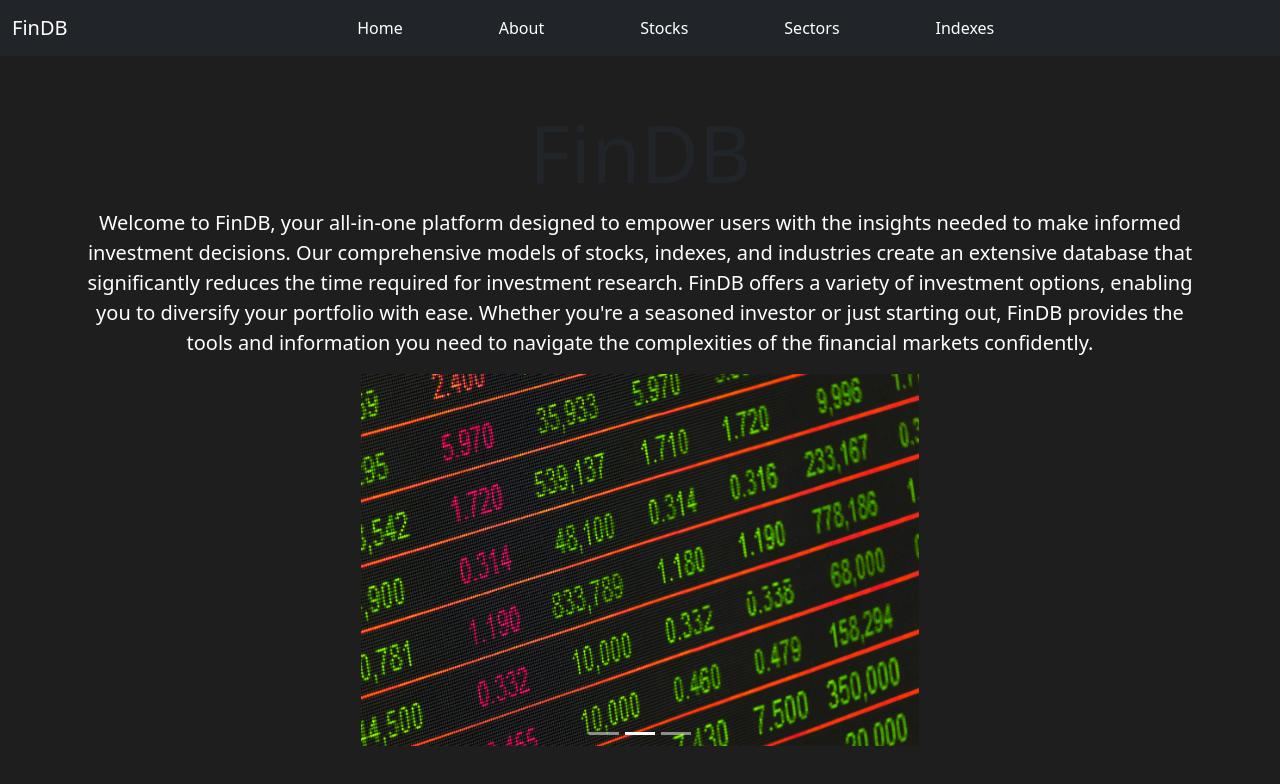
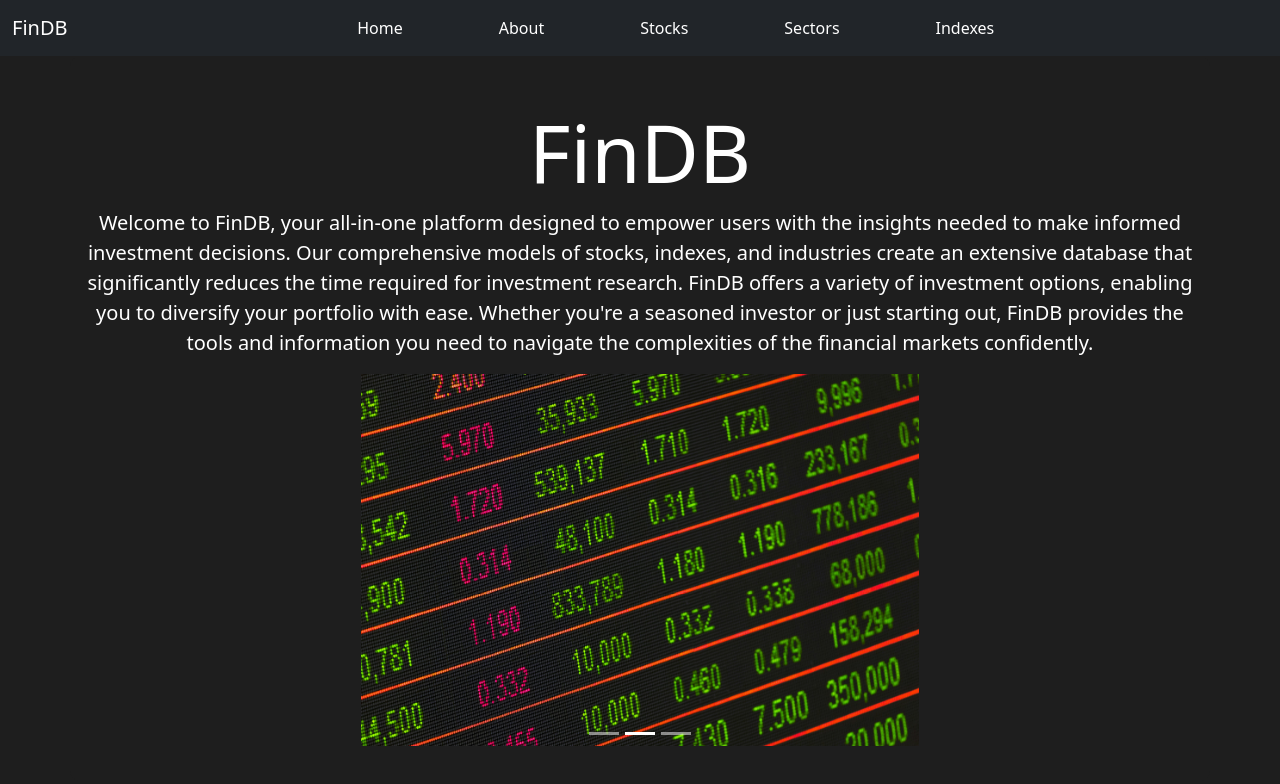
Before and after one commit to IDES0/FinDB-Core, a React (Create React App) app in the folder react-frontend/findb/: page / in a window 1280 px wide. Shown: the top 784 px of the page. Built offline with nearby package versions, Linux system fonts and the light colour scheme.

Commit message:
Chnaged headers to white

```diff
--- a/react-frontend/findb/src/components/about/About.js
+++ b/react-frontend/findb/src/components/about/About.js
@@ -3,7 +3,7 @@ import AboutListGroup from "./AboutListGroup";
 function About() {
     return (
         <div className='pt-5'>
-            <h1>About</h1>
+            <h1 style={{color: "#FFFFFF"}}>About</h1>
             <AboutListGroup>
             </AboutListGroup>
         </div>
--- a/react-frontend/findb/src/components/home/Home.js
+++ b/react-frontend/findb/src/components/home/Home.js
@@ -9,7 +9,7 @@ function Home() {
         <div className="Home">
             <style>{'h1 {font-size: 80px}'}</style>
             <Container className="pt-5">
-                <h1> FinDB</h1>
+                <h1 style={{color: "#FFFFFF"}}> FinDB</h1>
                 <p>Welcome to FinDB, your all-in-one platform designed to empower users with the insights needed to make informed investment decisions. Our comprehensive models of stocks, indexes, and industries create an extensive database that significantly reduces the time required for investment research. FinDB offers a variety of investment options, enabling you to diversify your portfolio with ease. Whether you're a seasoned investor or just starting out, FinDB provides the tools and information you need to navigate the complexities of the financial markets confidently.</p>
 
                 <PhotoCarousel>  {/* Add the PhotoCarousel component */}
--- a/react-frontend/findb/src/components/model/sector/SectorPage.js
+++ b/react-frontend/findb/src/components/model/sector/SectorPage.js
@@ -63,7 +63,7 @@ function SectorPage() {
                 <Container>
                     <div style={{ display: 'flex', alignItems: 'center', marginBottom: '20px' }}>
                         <h1 style={{ color: 'white', marginRight: '10px' }}>{data.name}</h1>
-                        <h2 style={{ color: 'white', fontSize: '1em' }}>{formatNumber(data.market_cap)}</h2>
+                        <h2 style={{ color: 'white', fontSize: '1em' }}> Market Cap: {formatNumber(data.market_cap)}</h2>
                     </div>
                     <div style={{ display: 'flex', justifyContent: 'space-between', marginBottom: '20px' }}>
                         <div style={{ width: '45%' }}>
```
Also changed, not shown: 1 other file (tests, documents, lock files or other folders).
